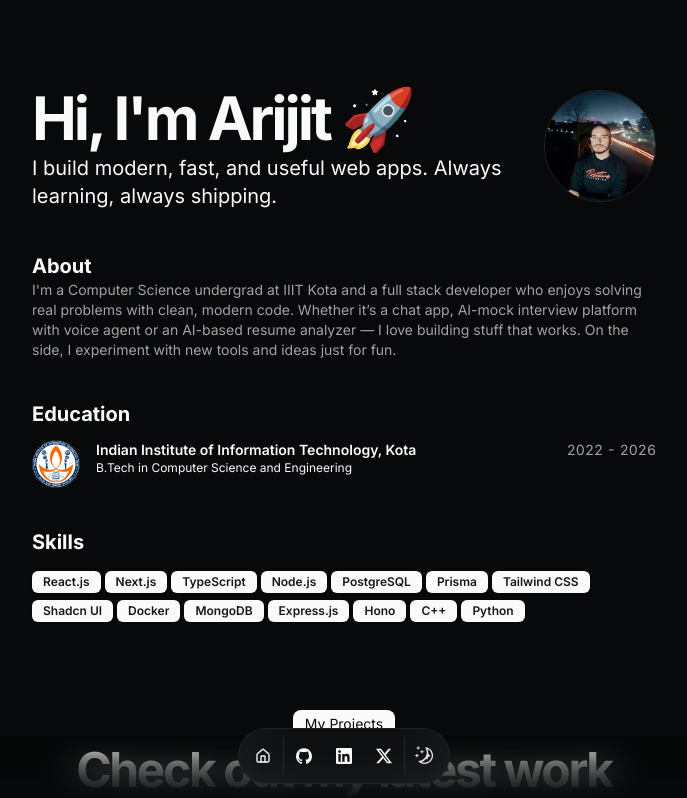
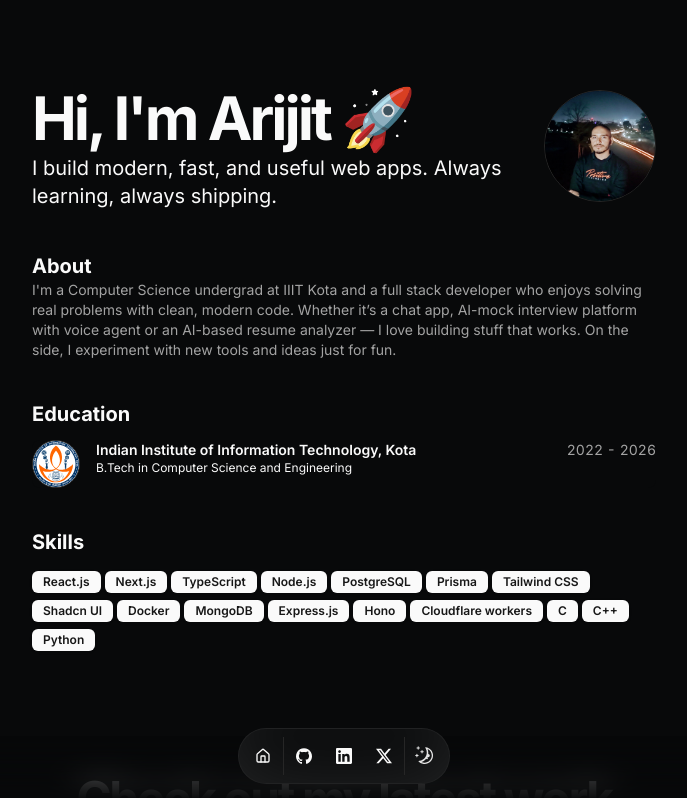
Before and after one commit to ArijitMajumdardev/portfolio, a Next.js app: page / in a window 1280 px wide. Shown: the top 798 px of the page, without its empty margins (296-983 px from the left). Built offline with nearby package versions, Linux system fonts and the light colour scheme.

Commit message:
Updated the skills

```diff
--- a/src/data/resume.tsx
+++ b/src/data/resume.tsx
@@ -25,6 +25,8 @@ export const DATA = {
     "MongoDB",
     "Express.js",
     "Hono",
+    "Cloudflare workers",
+    "C",
     "C++",
     "Python"
   ],
```
